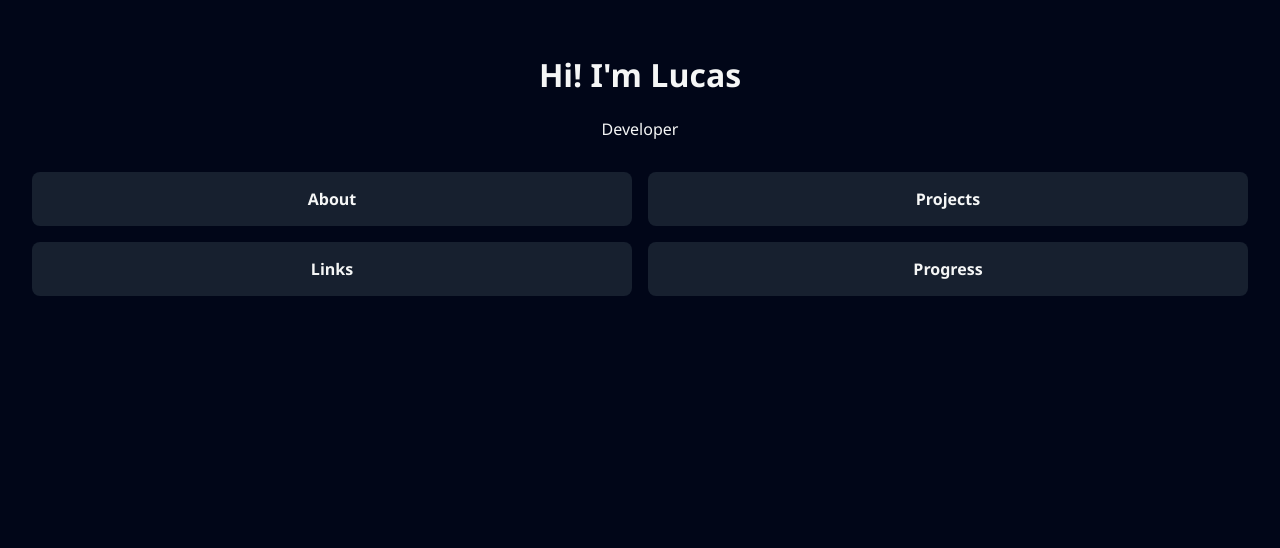
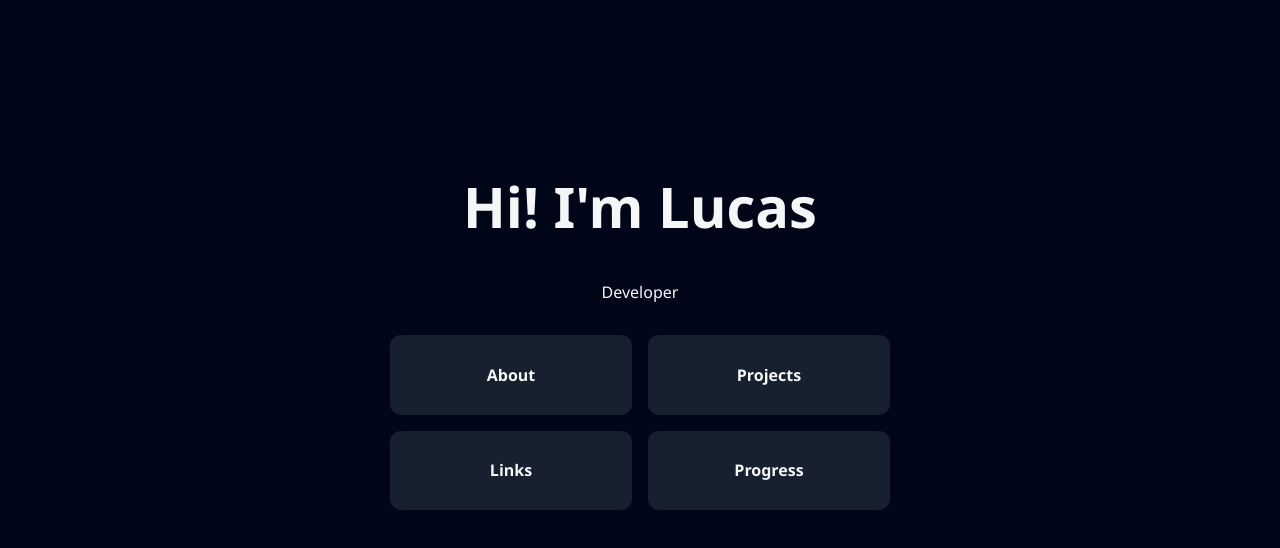
Before and after one commit to Fr4cas/personal-website-revived, a React (Vite) app: page / in a window 1280 px wide. Shown: the top 548 px of the page. Built offline with nearby package versions, Linux system fonts and the light colour scheme; a web font is replaced by a local one.

Commit message:
further changes to the design of the homepage

```diff
--- a/src/css/index.css
+++ b/src/css/index.css
@@ -1,3 +1,4 @@
+/* Styles for the home/ landing page */
 
 body {
   margin: 0;
@@ -12,6 +13,15 @@ main {
   text-align: center;
 }
 
+.main-body {
+  position: absolute;
+  top: 40%;
+  left: 50%;
+  transform: translate(-50%, -50%);
+  width: 60%;
+  max-width: 500px;
+}
+
 .menu {
   display: grid;
   grid-template-columns: repeat(2, 1fr);
@@ -21,10 +31,15 @@ main {
 
 .item {
   background-color: #17202f;
-  padding: 1rem;
-  border-radius: 0.5rem;
+  padding: 1.8rem;
+  border-radius: 0.7rem;
   cursor: pointer;
   font-weight: bold;
+}
+
+h1 {
+  font-size: 3.5rem;
+  font-weight: bolder;
 }
 
 /* About Section */
--- a/src/pages/Home.jsx
+++ b/src/pages/Home.jsx
@@ -5,6 +5,7 @@ function Home() {
 
     return (
         <main>
+            <div className="main-body">
                 <h1>Hi! I'm Lucas</h1>
                 <p>Developer</p>
 
@@ -14,6 +15,8 @@ function Home() {
                     <div className="item">Links</div>
                     <div className="item">Progress</div>
                 </div>
+            </div>
+
 
             {/* Pop up section for About */}
             {showAbout && (
@@ -31,7 +34,7 @@ function Home() {
                             />
                             <div className="about-text">
                                 <h2>Fracas</h2>
-                                <p>A passionate developer exploring creative web experiences.</p>
+                                <p>Just another dev that might end up on the streets...</p>
                             </div>
                         </div>
 
```
Lines whose indentation alone changed are shown as unchanged.
